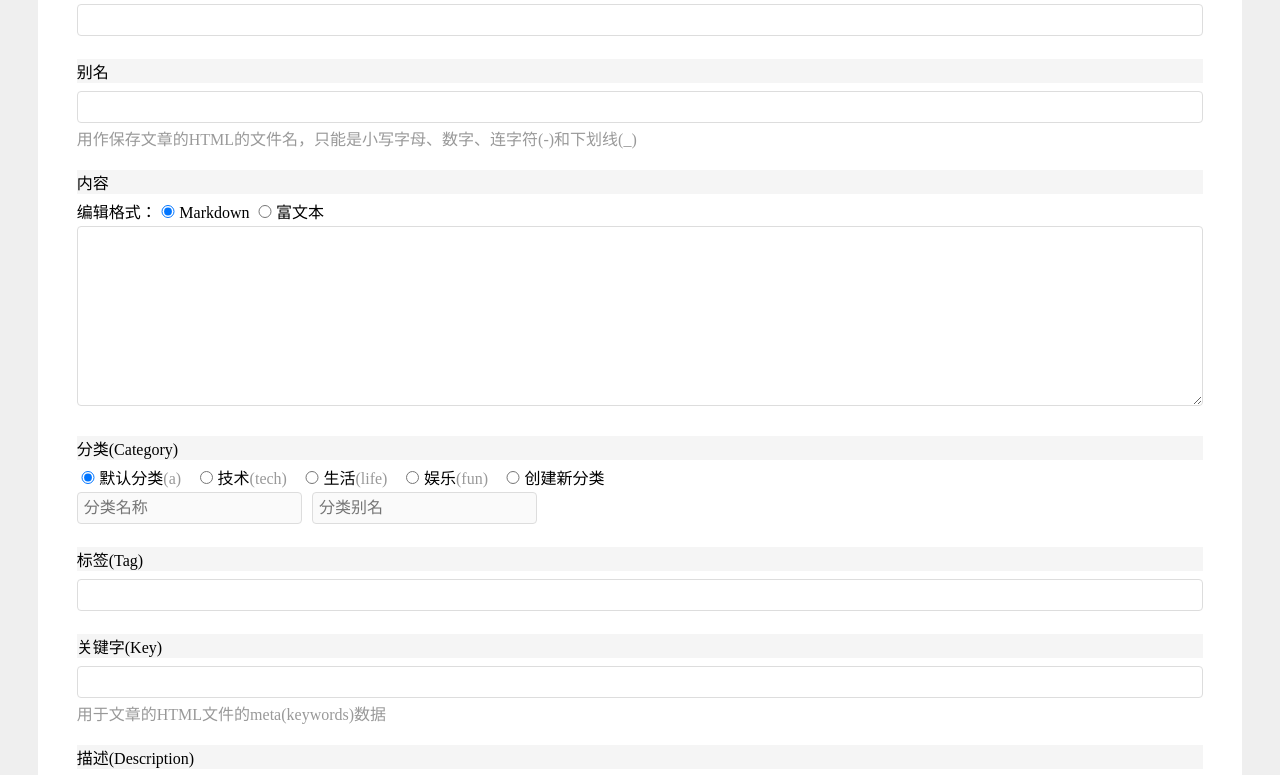
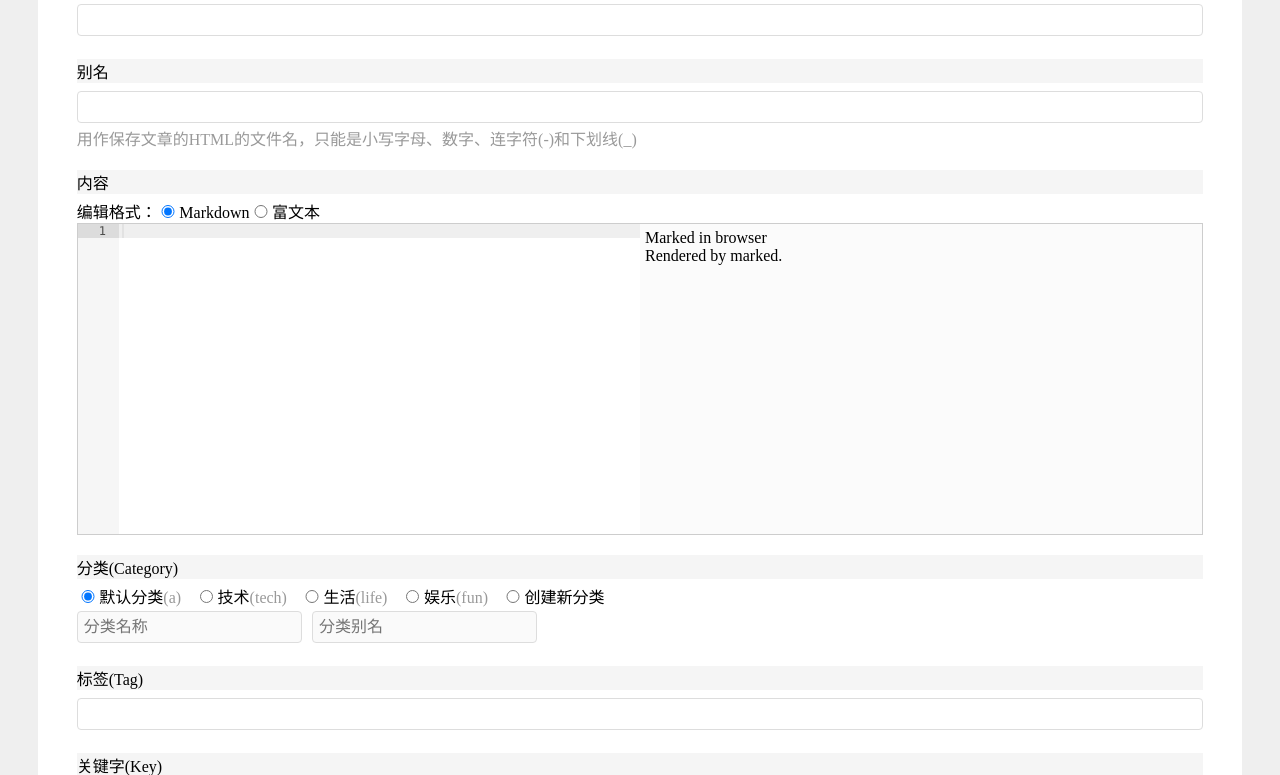
Before and after one commit to mazhongchao/beck, a PHP site: page /template/admin/article-post.html in a window 1280 px wide. Shown: the part 188-963 px from the top of the page. Run offline with PHP 8.4, Linux system fonts and the light colour scheme; some libraries are stand-ins or nearby versions.

Commit message:
update admin template and style files

```diff
--- a/adm/static/style.css
+++ b/adm/static/style.css
@@ -220,3 +220,37 @@
 button:hover{
     background: #04699b;
 }
+.md-editor-panel {
+    position: relative;
+    float: left;
+    width: 99.8%;
+    min-height: 300px;
+    background: #fbfbfb;
+    border: 1px solid #cdcdcd;
+}
+#md_editor{
+    position: absolute;
+    top: 0;
+    left: 0;
+    bottom: 0;
+    right: 0;
+}
+.md-editor {
+    float: left;
+    width: 50%;
+    min-height: 300px;
+
+    padding: 5px;
+}
+.md-preview {
+    float: right;
+    width: 49.1%;
+    min-height: 300px;
+
+    padding: 5px;
+    border-left: 1px solid #cdcdcd;
+}
+.epr {
+    border: 1px solid #cdcdcd;
+    border-left: none;
+}
--- a/adm/template/admin/article-post.html
+++ b/adm/template/admin/article-post.html
@@ -4,6 +4,7 @@
     <meta http-equiv="Content-Type" content="text/html; charset=utf-8" />
     <meta name="viewport" content="width=device-width, initial-scale=1" />
     <link href="/static/style.css" rel="stylesheet" type="text/css" />
+    <link href="https://cdn.jsdelivr.net/npm/ace-builds@1.15.0/css/ace.min.css" rel="stylesheet" />
 </head>
 
 <body>
@@ -38,9 +39,13 @@
             </div>
             <div class="input-row">
                 <label for="article_content">内容</label>
-                编辑格式：<input type="radio" name="content-type" value="md" checked/><span>Markdown</span>
-                <input type="radio" name="content-type" value="html"/><span>富文本</span>
-                <textarea id="article_content"></textarea>
+                <div>编辑格式：<input type="radio" name="content-type" value="md" checked/><span>Markdown</span><input type="radio" name="content-type" value="html"/><span>富文本</span></div>
+
+                <div id="md_editor_panel" class="md-editor-panel">
+                    <div id="md_editor" class="md-editor"></div>
+                    <div id="md_preview" class="md-preview">Preview</div>
+                </div>
+                <textarea id="article_content" style="display: none;"></textarea>
             </div>
             <div class="input-row">
                 <label class="">分类(Category)</label>
@@ -70,6 +75,14 @@
         </form>
     </div>
 </div>
-
+<script src="/static/js/vendor/ace-builds-1.5.0/src-min-noconflict/ace.js" type="text/javascript" charset="utf-8"></script>
+<script src="https://cdn.jsdelivr.net/npm/marked/marked.min.js"></script>
+<script>
+    document.getElementById('md_preview').innerHTML =
+        marked.parse('# Marked in browser\n\nRendered by **marked**.');
+    let editor = ace.edit("md_editor");
+    editor.setTheme("ace/theme/tomorrow");
+    editor.session.setMode("ace/mode/markdown");
+</script>
 </body>
 </html>
```
